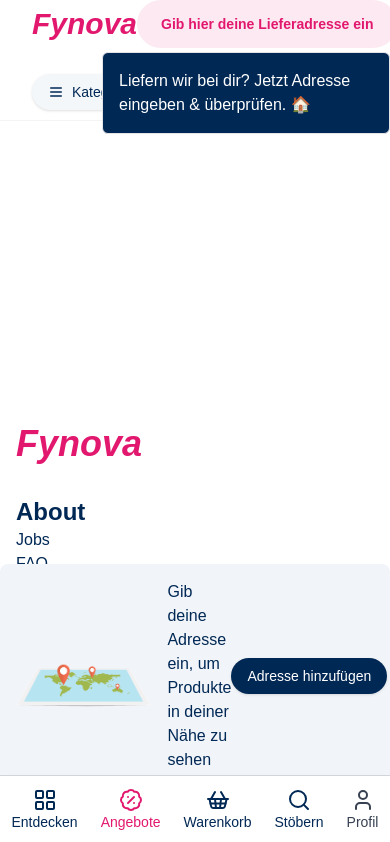
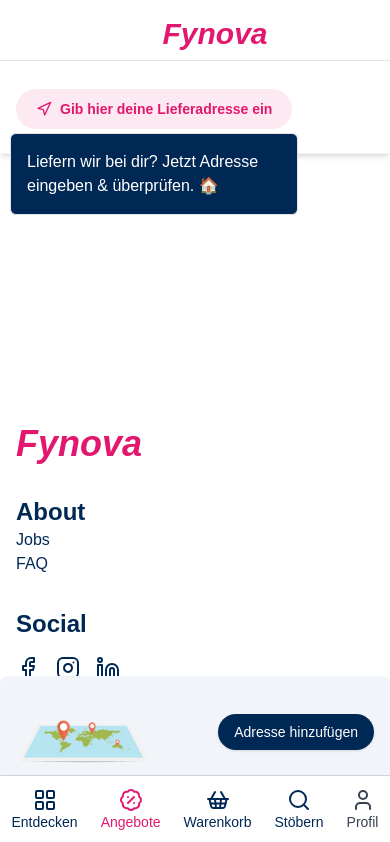
Before and after one commit to jomurKoca/fynova, a Next.js app: page /Shop in a window 390 px wide. Shown: the top 842 px of the page. Built offline with nearby package versions, Linux system fonts and the light colour scheme.

Commit message:
Änderungen zu Responsiv-Design

```diff
--- a/src/app/_components/_Shared/AdresseButton.jsx
+++ b/src/app/_components/_Shared/AdresseButton.jsx
@@ -3,6 +3,7 @@
 import { Button } from '@/components/ui/button';
 import { Popover, PopoverContent, PopoverTrigger } from '@/components/ui/popover';
 import AdresseDialog from './AdresseDialog';
+import { Navigation } from 'lucide-react';
 
 export default function AdresseButton() {
   const [isAutoOpen, setIsAutoOpen] = useState(false); // 5 saniyelik popover için
@@ -22,8 +23,9 @@
           <Button
           onClick={() => setIsDialogOpen(true)}
             style={{ outline: 'none', boxShadow: 'none' }}
-            className="p-6 w-auto rounded-3xl font-bold text-[#e2186f] bg-[#fde9f1] hover:bg-transparent"
+            className="p-5 w-auto rounded-3xl font-bold text-[#e2186f] bg-[#fde9f1] hover:bg-transparent"
           >
+            <Navigation className="w-6 h-6" />
             Gib hier deine Lieferadresse ein
           </Button>
         </PopoverTrigger>
--- a/src/app/_components/_Shared/FooterMitAdresse.jsx
+++ b/src/app/_components/_Shared/FooterMitAdresse.jsx
@@ -17,7 +17,7 @@
   return (
     <div className="fixed sm:bottom-0 bottom-14 w-full flex items-center bg-slate-100 rounded-lg p-4 cursor-pointer">
       <img className="max-h-20" src="/fotos/footermap.png" alt="map" />
-      <p className="text-[#002855] font-sm ml-4">
+      <p className="hidden sm:flex text-[#002855] font-sm ml-4">
         Gib deine Adresse ein, um Produkte in deiner Nähe zu sehen
       </p>
       <Button
--- a/src/app/_components/_Shared/Header.jsx
+++ b/src/app/_components/_Shared/Header.jsx
@@ -2,44 +2,52 @@
 //import React, { useState } from 'react';
 //import Link from 'next/link';
 // import { Tooltip , TooltipContent , TooltipTrigger , TooltipProvider } from '@/components/ui/tooltip';
+//import { Popover, PopoverContent, PopoverTrigger } from '@/components/ui/popover';
+//import AdresseDialog from './AdresseDialog';
 import { Navigation, LayoutGrid, Menu, BadgePercent, User, Search } from 'lucide-react';
 import SearchIconInput from './SearchIconInput';
 import { Button } from '@/components/ui/button';
-//import { Popover, PopoverContent, PopoverTrigger } from '@/components/ui/popover';
 import AdresseButton from './AdresseButton';
-//import AdresseDialog from './AdresseDialog';
+
 
 export default function Header() {
   return (
-    <section className="px-8 w-full shadow-md z-50">
-      <div className="fixed left-0 w-full border-b border-gray-100 bg-white">
+    <section className="w-full">
+      <div className="shadow-md fixed left-0 w-full border-b border-gray-100 bg-white">
 
-        <div className="flex flex-row items-center justify-between px-8 mb-6">
-          <h1 className="cursor-pointer text-3xl font-extrabold text-[#e2186f]">
-            <i>Fynova</i>
-          </h1>
-          <AdresseButton />
+        <div className="flex flex-col sm:flex-row my-4 gap-2 sm:gap-8">
+          <div className="border-b sm:border-none mb-5 sm:mb-0">
+            <h1 className="ml-10 mb-2 text-center cursor-pointer text-3xl font-extrabold text-[#e2186f]">
+              <i>Fynova</i>
+            </h1>
+          </div>
+          <div className="ml-4 sm:ml-0">
+            <AdresseButton/>
+          </div>
         </div>
+
         {/* Menü ve Arama Alanı */}
         <div className="flex sm:flex-row gap-5 mb-2 items-center justify-between px-8">
           <div className="flex flex-row gap-5">
-            <Button className="rounded-3xl flex flex-row gap-2 bg-[#f4f7fa] text-[#002855] hover:text-[#e2186f] hover:bg-inherit">
+            <Button className="hidden sm:flex rounded-3xl gap-2 bg-[#f4f7fa] text-[#002855] hover:text-[#e2186f] hover:bg-inherit">
               <Menu /> Kategorien
             </Button>
 
-            <Button className="bg-[#fde9f1] text-[#e2186f] font-bold rounded-3xl hover:bg-inherit w-36">
+
+            <Button className="hidden sm:flex bg-[#fde9f1] text-[#e2186f] font-bold rounded-3xl hover:bg-inherit w-36">
               <LayoutGrid /> Entdecken
             </Button>
 
-            <Button className="rounded-3xl flex flex-row gap-2 bg-[#f4f7fa] text-[#002855] w-36 hover:text-[#e2186f] hover:bg-inherit">
+
+            <Button className="hidden sm:flex rounded-3xl gap-2 bg-[#f4f7fa] text-[#002855] w-36 hover:text-[#e2186f] hover:bg-inherit">
               <BadgePercent /> Angebote
             </Button>
 
-            <Button className="rounded-3xl w-36 flex flex-row gap-2 bg-[#f4f7fa] text-[#002855] hover:text-[#e2186f] hover:bg-inherit">
+            <Button className="hidden sm:flex rounded-3xl w-36 gap-2 bg-[#f4f7fa] text-[#002855] hover:text-[#e2186f] hover:bg-inherit">
               <User /> Profil
             </Button>
           </div>
-          <div className="relative flex items-center">
+          <div className="relative hidden sm:flex items-center">
             <SearchIconInput />
           </div>
         </div>
@@ -50,4 +58,5 @@
 {/*
   Die Header-Komppnente wird in /Shop/layout.jsx importiert und gerendert. Die Ikonen sind von Lucide-React.
   Die AdresseButton-Komponente wird in der Header-Komponente gerendert.
+  hidden sm:flex bedeutet, dass das Element auf kleinen Bildschirmen ausgeblendet wird und auf größeren Bildschirmen angezeigt wird.
 */}
```
Also changed, not shown: src/app/_components/_Shared/MobilFooter.jsx (+7 -0 lines), src/app/_components/_Shared/SearchIconInput.jsx (+9 -0 lines).
